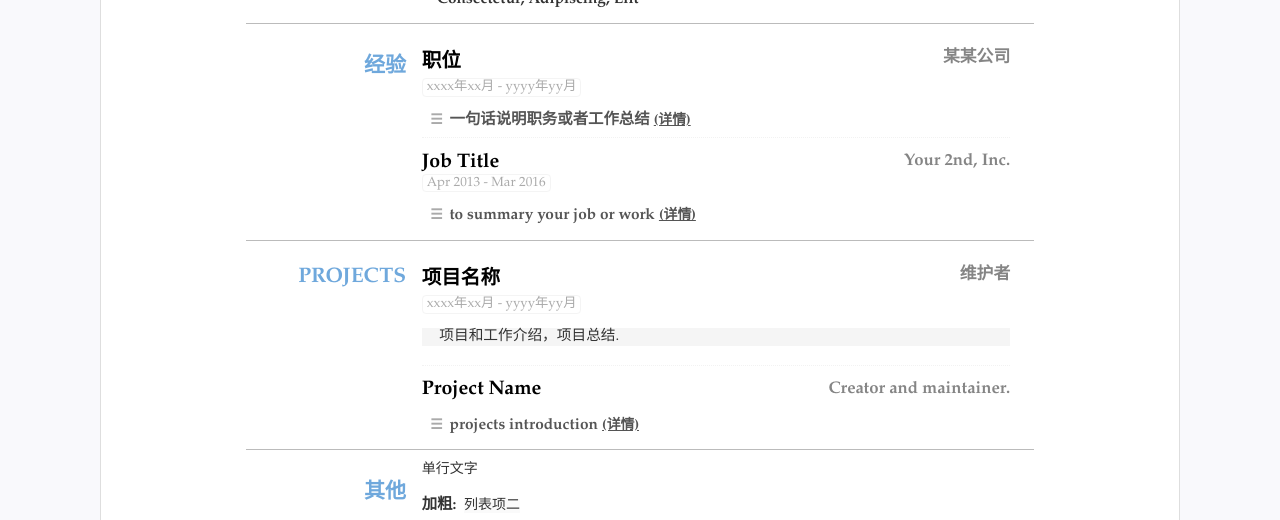
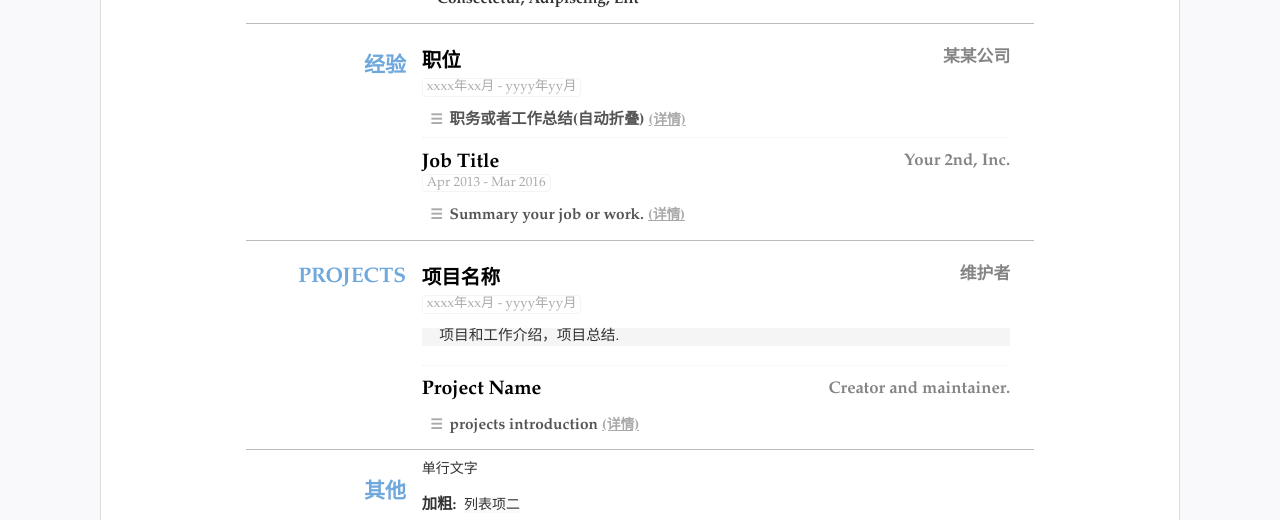
Before and after one commit to NewFuture/CV, a Jekyll site: the page built from index.html, in a window 1280 px wide. Shown: the part 576-1096 px from the top of the page. Built offline with Jekyll 4.4.1, drawn with Linux system fonts in a browser that asks for light colours.

Commit message:
Firefox优化

```diff
--- a/_data/resume.yml
+++ b/_data/resume.yml
@@ -45,12 +45,12 @@
     - title: 职位
       duration: "xxxx年xx月 - yyyy年yy月"
       sub: 某某公司
-      summary: 一句话说明职务或者工作总结
-      detail: 职位或者工作描述，工作经验详细说明或者介绍
+      summary: 职务或者工作总结(自动折叠)
+      detail: 同时包含 summary和detail在chrome，Safari，Android和新版Firefox等会自动折叠，不支持折叠的浏览器和展开后表现一致
     - title: Job Title
       duration: Apr 2013 - Mar 2016
       sub: Your 2nd, Inc.
-      summary: to summary your job or work
+      summary: Summary your job or work.
       detail: details， Duis aute irure dolor in reprehenderit in voluptate velit esse cillum dolore eu fugiat nulla pariatur. Excepteur sint occaecat cupidatat non proident, sunt in culpa qui officia deserunt mollit anim id est laborum.
 
   - type: projects
--- a/_sass/_special.scss
+++ b/_sass/_special.scss
@@ -6,6 +6,7 @@
 header,
 main,
 section,
+details,
 summary,
 footer,
 {
@@ -19,34 +20,53 @@
 }
 
 
-/*webkit details summary*/
+/*details summary*/
 
-// summary {
-//     &::before {
-//         content: '\02630';
-//         margin: 0 .5em;
-//         font-size: .9em;
-//         color: #aaa;
-//         // display: inline-block;
-//     }
-// }
-:-webkit-any(details) {
-    summary {
+summary {
+    cursor: pointer;
+    &:focus {
+        outline: none;
+    }
+    &::before,
+    &::after {
+        font-size: .9em;
+        color: #aaa;
+    }
+}
+
+//webkit 内核
+:-webkit-any(summary) {
+    color: #555;
+    &::before {
+        content: '\02630';
+        margin: 0 .5em 0 -.5em;
+    }
+    &::after {
+        text-decoration: underline;
+        margin-left: .3em;
+    }
+    &:lang(en)::after {
+        content: "(detail)";
+    }
+    &:lang(zh)::after {
+        content: "(详情)";
+    }
+    &::-webkit-details-marker {
+        display: none;
+    }
+}
+
+// FireFox >=49 支持details
+@supports ( text-align-last:end) {
+     :-moz-any(summary) {
         color: #555;
-        cursor: pointer;
+        list-style: none;
         &::before {
             content: '\02630';
             margin: 0 .5em 0 -.5em;
-            font-size: .9em;
-            color: #aaa;
-            // display: inline-block;
-        }
-        &:focus {
-            outline: none;
         }
         &::after {
             text-decoration: underline;
-            font-size: .9em;
             margin-left: .3em;
         }
         &:lang(en)::after {
@@ -54,9 +74,6 @@
         }
         &:lang(zh)::after {
             content: "(详情)";
-        }
-        &::-webkit-details-marker {
-            display: none;
         }
     }
 }
--- a/_sass/print.scss
+++ b/_sass/print.scss
@@ -21,6 +21,11 @@
     a,
     a:visited {
         text-decoration: underline !important;
+    }
+    summary {
+        &::after {
+            display: none;
+        }
     }
     // a[href]:after {
     //     content: " (" attr(href) ")";
--- a/_sass/resume.scss
+++ b/_sass/resume.scss
@@ -18,9 +18,11 @@
 
 /*导入依赖*/
 
-@import "mixins";
-@import "special";
-//水平布局IE兼容
+@import "mixins"; //函数
+@import "special"; //浏览器定制
+
+/*水平布局IE兼容*/
+
 .avatar,
 #name,
 #contact,
```
